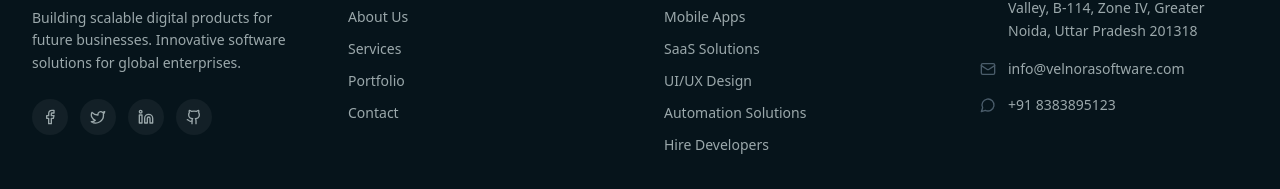
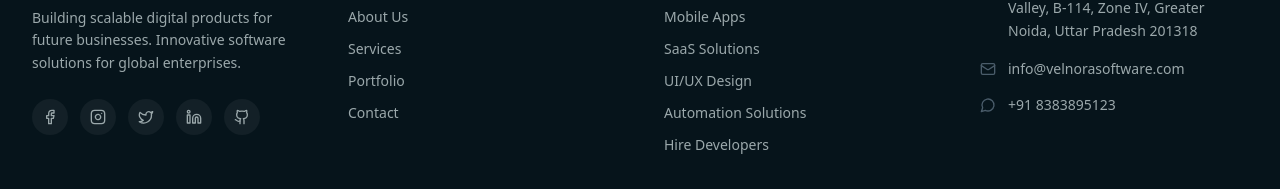
Before and after one commit to azadm6484/velnora, a React (Vite) app: page /hire-developers in a window 1280 px wide. Shown: the part 1540-1729 px from the top of the page. Built offline with nearby package versions, Linux system fonts and the light colour scheme.

Commit message:
added social media

```diff
--- a/src/components/Footer.jsx
+++ b/src/components/Footer.jsx
@@ -1,5 +1,5 @@
 import React from 'react';
-import { MessageCircle, Mail, MapPin, Facebook, Twitter, Linkedin, Github } from 'lucide-react';
+import { MessageCircle, Mail, MapPin, Facebook, Twitter, Linkedin, Github, Instagram } from 'lucide-react';
 import { useRouter } from '../App';
 import logo from '../assets/velnora_favicon.png';
 
@@ -42,12 +42,13 @@ const Footer = () => {
             </p>
             <div className="flex space-x-3">
               {[
-                { Icon: Facebook, href: '#' },
+                { Icon: Facebook, href: 'https://www.facebook.com/profile.php?id=61589929679410' },
+                { Icon: Instagram, href: 'https://www.instagram.com/velnoratechsoftware' },
                 { Icon: Twitter, href: '#' },
                 { Icon: Linkedin, href: '#' },
                 { Icon: Github, href: '#' },
               ].map(({ Icon, href }, i) => (
-                <a key={i} href={href}
+                <a key={i} href={href} target="_blank" rel="noopener noreferrer"
                   className={`w-9 h-9 ${theme === 'light' ? 'bg-[#06141B]/5' : 'bg-white/5'} hover:bg-[#4A5C6A] rounded-full flex items-center justify-center ${theme === 'light' ? 'text-[#06141B]' : 'text-[#9BA8AB]'} hover:text-white transition-all`}>
                   <Icon size={16} />
                 </a>
```
